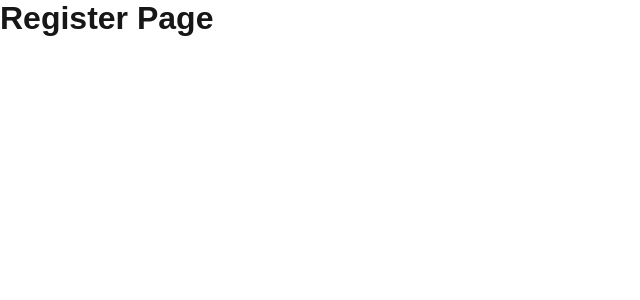
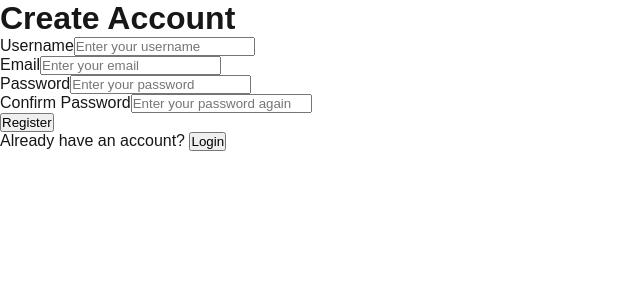
Before and after one commit to LTSmq/comp4050-epic-team, a Next.js app in the folder website/: page /register in a window 1280 px wide. Shown: the top 300 px of the page, without its empty margins (0-640 px from the left). Built offline with nearby package versions, Linux system fonts and the light colour scheme.

Commit message:
feat(website): add user registration form

```diff
--- a/website/src/app/register/page.tsx
+++ b/website/src/app/register/page.tsx
@@ -1,7 +1,143 @@
+"use client";
+
+import { FormEvent, useState } from "react";
+import { useRouter } from "next/navigation";
+
 export default function RegisterPage() {
+  const router = useRouter();
+
+  const [username, setUsername] = useState("");
+  const [email, setEmail] = useState("");
+  const [password, setPassword] = useState("");
+  const [confirmPassword, setConfirmPassword] = useState("");
+
+  const [message, setMessage] = useState("");
+  const [error, setError] = useState("");
+  const [loading, setLoading] = useState(false);
+
+  async function handleSubmit(event: FormEvent<HTMLFormElement>) {
+    event.preventDefault();
+
+    setMessage("");
+    setError("");
+
+    if (!username || !email || !password || !confirmPassword) {
+      setError("Please complete all fields.");
+      return;
+    }
+
+    if (password !== confirmPassword) {
+      setError("Passwords do not match.");
+      return;
+    }
+
+    setLoading(true);
+
+    try {
+      const response = await fetch("/api/register", {
+        method: "POST",
+        headers: {
+          "Content-Type": "application/json",
+        },
+        body: JSON.stringify({
+          username,
+          email,
+          password,
+        }),
+      });
+
+      const data = await response.json();
+
+      if (!response.ok) {
+        setError(data.message || "Registration failed.");
+        return;
+      }
+
+      setMessage("Account created successfully.");
+
+      setUsername("");
+      setEmail("");
+      setPassword("");
+      setConfirmPassword("");
+
+      setTimeout(() => {
+        router.push("/login");
+      }, 1500);
+    } catch (error) {
+      console.error("Registration request failed:", error);
+      setError("Something went wrong. Please try again.");
+    } finally {
+      setLoading(false);
+    }
+  }
+
   return (
     <main>
-      <h1>Register Page</h1>
+      <h1>Create Account</h1>
+
+      <form onSubmit={handleSubmit}>
+        <div>
+          <label htmlFor="username">Username</label>
+
+          <input
+            id="username"
+            type="text"
+            value={username}
+            onChange={(event) => setUsername(event.target.value)}
+            placeholder="Enter your username"
+          />
+        </div>
+
+        <div>
+          <label htmlFor="email">Email</label>
+
+          <input
+            id="email"
+            type="email"
+            value={email}
+            onChange={(event) => setEmail(event.target.value)}
+            placeholder="Enter your email"
+          />
+        </div>
+
+        <div>
+          <label htmlFor="password">Password</label>
+
+          <input
+            id="password"
+            type="password"
+            value={password}
+            onChange={(event) => setPassword(event.target.value)}
+            placeholder="Enter your password"
+          />
+        </div>
+
+        <div>
+          <label htmlFor="confirmPassword">Confirm Password</label>
+
+          <input
+            id="confirmPassword"
+            type="password"
+            value={confirmPassword}
+            onChange={(event) => setConfirmPassword(event.target.value)}
+            placeholder="Enter your password again"
+          />
+        </div>
+
+        {error && <p>{error}</p>}
+        {message && <p>{message}</p>}
+
+        <button type="submit" disabled={loading}>
+          {loading ? "Creating account..." : "Register"}
+        </button>
+      </form>
+
+      <p>
+        Already have an account?{" "}
+        <button type="button" onClick={() => router.push("/login")}>
+          Login
+        </button>
+      </p>
     </main>
   );
 }
```
